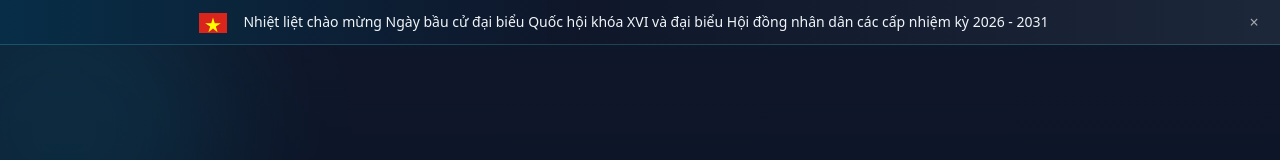
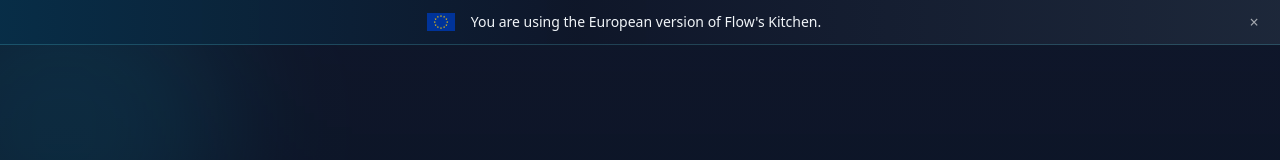
Before and after one commit to thinhhoang95/project-cortex, a Next.js app: page /login in a window 1280 px wide. Shown: the top 160 px of the page. Built offline with nearby package versions, Linux system fonts and the light colour scheme; no server answers.

Commit message:
Update version and release notes

```diff
--- a/src/components/RegionSwitchBanner.tsx
+++ b/src/components/RegionSwitchBanner.tsx
@@ -1,5 +1,6 @@
 "use client";
 
+import Image from "next/image";
 import { useEffect, useState } from "react";
 
 type RegionSwitchBannerProps = {
@@ -71,17 +72,15 @@ export default function RegionSwitchBanner({
     <div className="relative z-[3000] border-b border-cyan-300/20 bg-[linear-gradient(90deg,rgba(8,47,73,0.94)_0%,rgba(15,23,42,0.98)_45%,rgba(30,41,59,0.96)_100%)] shadow-[0_16px_40px_-28px_rgba(34,211,238,0.45)]">
       <div className="mx-auto flex min-h-11 max-w-7xl flex-wrap items-center justify-center gap-x-3 gap-y-1 px-4 py-2 pr-12 text-center text-sm text-slate-100">
         <span className="inline-flex items-center gap-2">
-          <span className="text-xl leading-none">
-            <svg width="28" height="20" viewBox="0 0 28 20" xmlns="http://www.w3.org/2000/svg" aria-label="Vietnam Flag" className="inline-block mr-2 align-middle">
-              <rect width="28" height="20" fill="#da251d"/>
-              <polygon
-                points="14,4.5 15.755,10.14 21.82,10.14 16.84,13.54 18.595,19.18 14,15.6 9.405,19.18 11.16,13.54 6.18,10.14 12.245,10.14"
-                fill="#ff0"
-              />
-            </svg>
-          </span>
+          <Image
+            src="/assets/eu.svg"
+            alt="European Union flag"
+            width={28}
+            height={20}
+            className="mr-2 inline-block align-middle"
+          />
           <span className="text-slate-100/92">
-            Nhiệt liệt chào mừng Ngày bầu cử đại biểu Quốc hội khóa XVI và đại biểu Hội đồng nhân dân các cấp nhiệm kỳ 2026 - 2031
+            You are using the European version of Flow&apos;s Kitchen.
           </span>
         </span>
         <button
--- a/src/components/ReleaseNotesDialog.tsx
+++ b/src/components/ReleaseNotesDialog.tsx
@@ -11,6 +11,11 @@ const RELEASE_NOTES_CONTENT = `
   <h2 class="text-2xl font-bold mb-4">Highlights</h2>
 
   <p class="mb-4"> We have fixed some bugs and added some new features as usual.</p>
+
+  <h4 class="font-bold mb-4">Wed. 25/03/2026</h4>
+  <ul class="list-disc pl-6 space-y-2 mb-4">
+    <li><strong>Stabilization of the platform and CD pipeline run.</strong></li>
+  </ul>
 
   <h4 class="font-bold mb-4">Sun. 23/03/2026</h4>
   <ul class="list-disc pl-6 space-y-2 mb-4">
--- a/src/lib/version.ts
+++ b/src/lib/version.ts
@@ -1,2 +1,2 @@
-export const APP_VERSION = "2026.03.23";
-export const VERSION_CODENAME = "elegance";
+export const APP_VERSION = "2026.03.25";
+export const VERSION_CODENAME = "fairytale";
```
